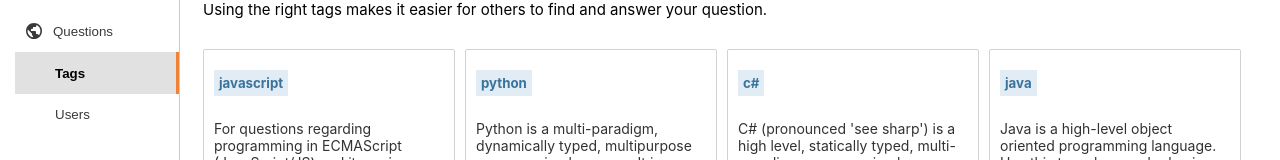
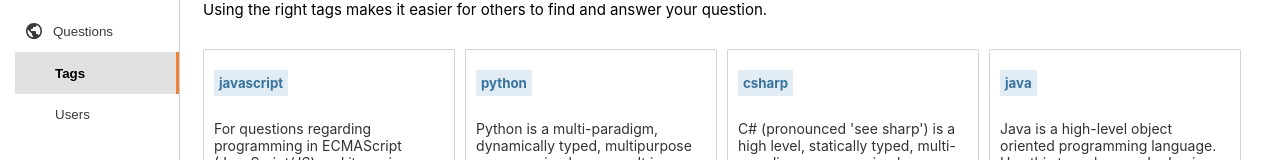
Before and after one commit to shubGupta10/CodeQuest, a React (Create React App) app in the folder client/: page /Tags in a window 1280 px wide. Shown: the part 153-313 px from the top of the page. Built offline with nearby package versions, Linux system fonts and the light colour scheme; no server answers.

Commit message:
Improving Frontend

```diff
--- a/client/src/pages/Tags/tagslist.js
+++ b/client/src/pages/Tags/tagslist.js
@@ -12,7 +12,7 @@ export const tagsList = [
         "Python is a multi-paradigm, dynamically typed, multipurpose programming language. It is designed to be quick to learn, understand, and use, and enforces a clean and uniform syntax.",
     },
     {
-      tagName: "c#",
+      tagName: "csharp",
       tagDesc:
         "C# (pronounced 'see sharp') is a high level, statically typed, multi-paradigm programming language developed by Microsoft",
     },
--- a/client/src/pages/Userprofile/Userprofile.jsx
+++ b/client/src/pages/Userprofile/Userprofile.jsx
@@ -18,7 +18,6 @@ const Userprofile = ({ slidein }) => {
   const users = useSelector((state)=>state.usersreducer)
   const currentprofile = users.filter((user) => user._id === id)[0]
   const currentuser = useSelector((state)=>state.currentuserreducer)
-  // console.log(currentuser._id)
   return (
     <div className="home-container-1">
       <Leftsidebar slidein={slidein} />
@@ -30,7 +29,7 @@ const Userprofile = ({ slidein }) => {
               <div className="user-name">
                 <h1>{currentprofile?.name}</h1>
                 <p>
-                  <FontAwesomeIcon icon={faBirthdayCake} /> Joined{" "} {moment(currentprofile?.joinedon).fromNow()}
+                  <FontAwesomeIcon icon={faBirthdayCake} /> {t('userprofilepage.joinedtext')}{" "} {moment(currentprofile?.joinedon).fromNow()}
                 </p>
               </div>
             </div>
```
